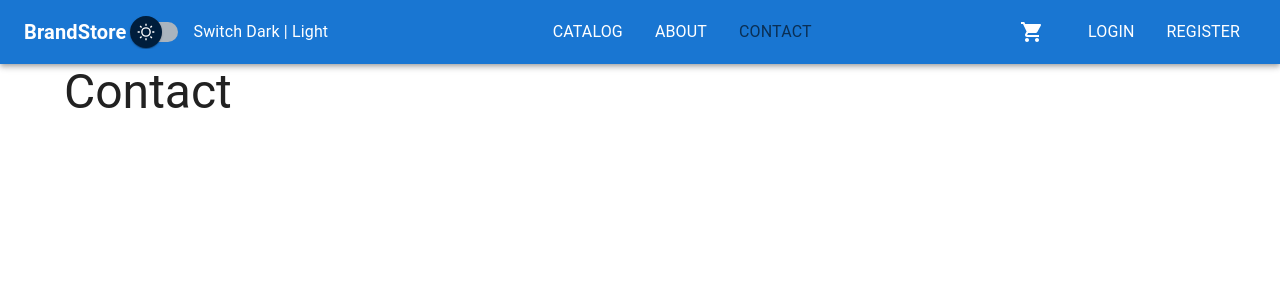
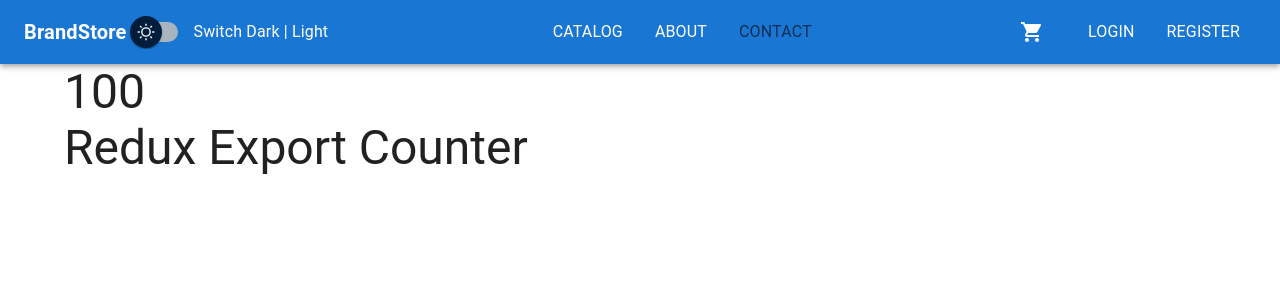
Before and after one commit to CrisVuBao/BrandStore_API, a React (Create React App) app: page /contact in a window 1280 px wide. Shown: the top 300 px of the page. Built offline with nearby package versions, Linux system fonts and the light colour scheme.

Commit message:
Redux | Ex redux đầu tiên (counterReducer.ts,configureStore.ts,ContactPage.tsx)

```diff
--- a/package.json
+++ b/package.json
@@ -19,9 +19,11 @@
     "axios": "^1.4.0",
     "react": "^18.2.0",
     "react-dom": "^18.2.0",
+    "react-redux": "^8.1.1",
     "react-router-dom": "^6.14.2",
     "react-scripts": "5.0.1",
     "react-toastify": "^9.1.3",
+    "redux": "^4.2.1",
     "typescript": "^4.9.5",
     "web-vitals": "^2.1.4"
   },
--- a/src/app/router/Routes.tsx
+++ b/src/app/router/Routes.tsx
@@ -10,7 +10,7 @@ import NotFound from "../errors/NotFound";
 import BasketPage from "../../features/basket/BasketPage";
 import CheckoutPage from "../../features/checkout/CheckoutPage";
 
-export const router = createBrowserRouter([ // đây là BrowserRouter
+export const router = createBrowserRouter([ // đây là RouterProvider
     {
         path: '/',
         element: <App />,
--- /dev/null
+++ b/src/app/store/configureStore.ts
@@ -0,0 +1,6 @@
+import { createStore } from 'redux'
+import counterReducer from "../../features/contact/counterReducer";
+
+export function configureStore() {
+    return createStore(counterReducer) // tạo ra 1 cái createStore() để truyền dữ liệu từ counterReducer vào trong store, và rồi sẽ khởi tạo store bằng hàm của redux, và store là thằng quản lý toàn bộ dữ liệu
+}
--- a/src/features/contact/ContactPage.tsx
+++ b/src/features/contact/ContactPage.tsx
@@ -1,11 +1,19 @@
 import { Typography } from "@mui/material";
+import { useSelector } from "react-redux";
+import { CounterState } from "./counterReducer";
 
 
 export default function ContactPage() {
+    const {data, title} = useSelector((state: CounterState) => state) // tạo 1 useSelector để lựa chọn dữ liệu có trong interface có trong counterReducer.ts, và truyền dữ liệu có trong Inferface CounterState ra ngoài
 
     return (
-        <Typography variant="h3">
-            Contact
-        </Typography>
+        <>
+            <Typography variant="h3">
+                {data}
+            </Typography>
+            <Typography variant="h3">
+                {title}
+            </Typography>
+        </>
     )
 }
--- /dev/null
+++ b/src/features/contact/counterReducer.ts
@@ -0,0 +1,13 @@
+export interface CounterState {
+    data: number;
+    title: string;
+}
+
+const initialState: CounterState = {
+    data: 100,
+    title: 'Redux Export Counter'
+}
+
+export default function counterReducer(state = initialState, action: any) {
+    return state; // export ra dữ liệu được tham chiếu trong inititalState
+}
--- a/src/index.tsx
+++ b/src/index.tsx
@@ -5,6 +5,11 @@ import reportWebVitals from './reportWebVitals';
 import { RouterProvider } from 'react-router-dom';
 import { router } from './app/router/Routes';
 import { StoreProvider } from './app/context/StoreContext';
+import { configureStore } from './app/store/configureStore';
+import { Provider } from 'react-redux';
+
+const store = configureStore();
+console.log(store.getState());
 
 const root = ReactDOM.createRoot(
   document.getElementById('root') as HTMLElement
@@ -12,7 +17,9 @@ const root = ReactDOM.createRoot(
 root.render(
   <React.StrictMode>
     <StoreProvider> {/*dùng StoreProvider để cung cấp data trong các thành phần children trong ứng dụng React */}
-      <RouterProvider router={router}/>
+      <Provider store={store}>
+        <RouterProvider router={router}/>
+      </Provider>
     </StoreProvider>
   </React.StrictMode>
 );
```
Also changed, not shown: 1 other file (tests, documents, lock files or other folders).
